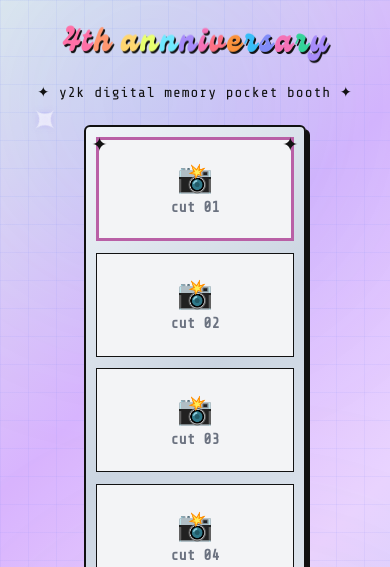
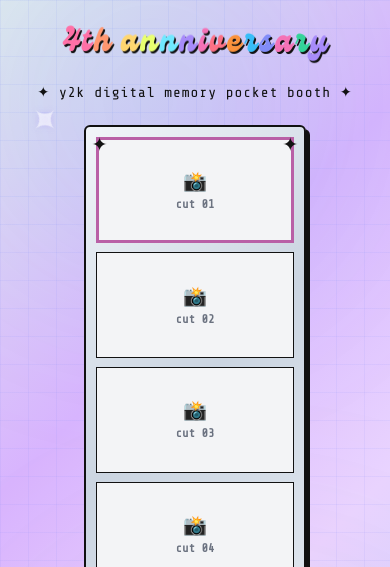
Before and after one commit to yeojisun/anniversary-frame, a plain HTML site: page index.html in a window 390 px wide. Shown: the top 567 px of the page. Drawn offline with nearby package versions, Linux system fonts and the light colour scheme; a web font is replaced by a local one.

Commit message:
Fix mobile 4-cut layout: use minmax(0, 1fr) for grid rows, reduce placeholder icon and text sizes, and shrink grid gap on small screens

```diff
--- a/style.css
+++ b/style.css
@@ -343,7 +343,7 @@ body {
 }
 .format-four-cut .slots-grid {
   display: grid;
-  grid-template-rows: repeat(4, 1fr);
+  grid-template-rows: repeat(4, minmax(0, 1fr));
   gap: 1.4vh;
   flex: 1;
 }
@@ -361,7 +361,7 @@ body {
 }
 .format-single-cut .slots-grid {
   display: grid;
-  grid-template-rows: 1fr;
+  grid-template-rows: minmax(0, 1fr);
   flex: 1;
 }
 .format-single-cut .photo-slot {
@@ -398,6 +398,7 @@ body {
   border: 1.5px solid #111111;
   cursor: pointer;
   transition: transform 0.2s;
+  min-height: 0;
 }
 .photo-slot:hover {
   transform: scale(1.01);
@@ -436,12 +437,16 @@ body {
   height: 100%;
   object-fit: cover;
   transform: scaleX(-1);
+  min-height: 0;
+  min-width: 0;
 }
 
 .photo-preview {
   width: 100%;
   height: 100%;
   object-fit: cover;
+  min-height: 0;
+  min-width: 0;
 }
 
 .retake-btn {
@@ -1005,6 +1010,15 @@ body {
     height: 65vh;
     max-height: 520px;
   }
+  .format-four-cut .slots-grid {
+    gap: 1vh;
+  }
+  .slot-icon {
+    font-size: 1.2rem;
+  }
+  .slot-text {
+    font-size: 0.75rem;
+  }
   .format-single-cut {
     height: 48vh;
     max-height: 380px;
```
